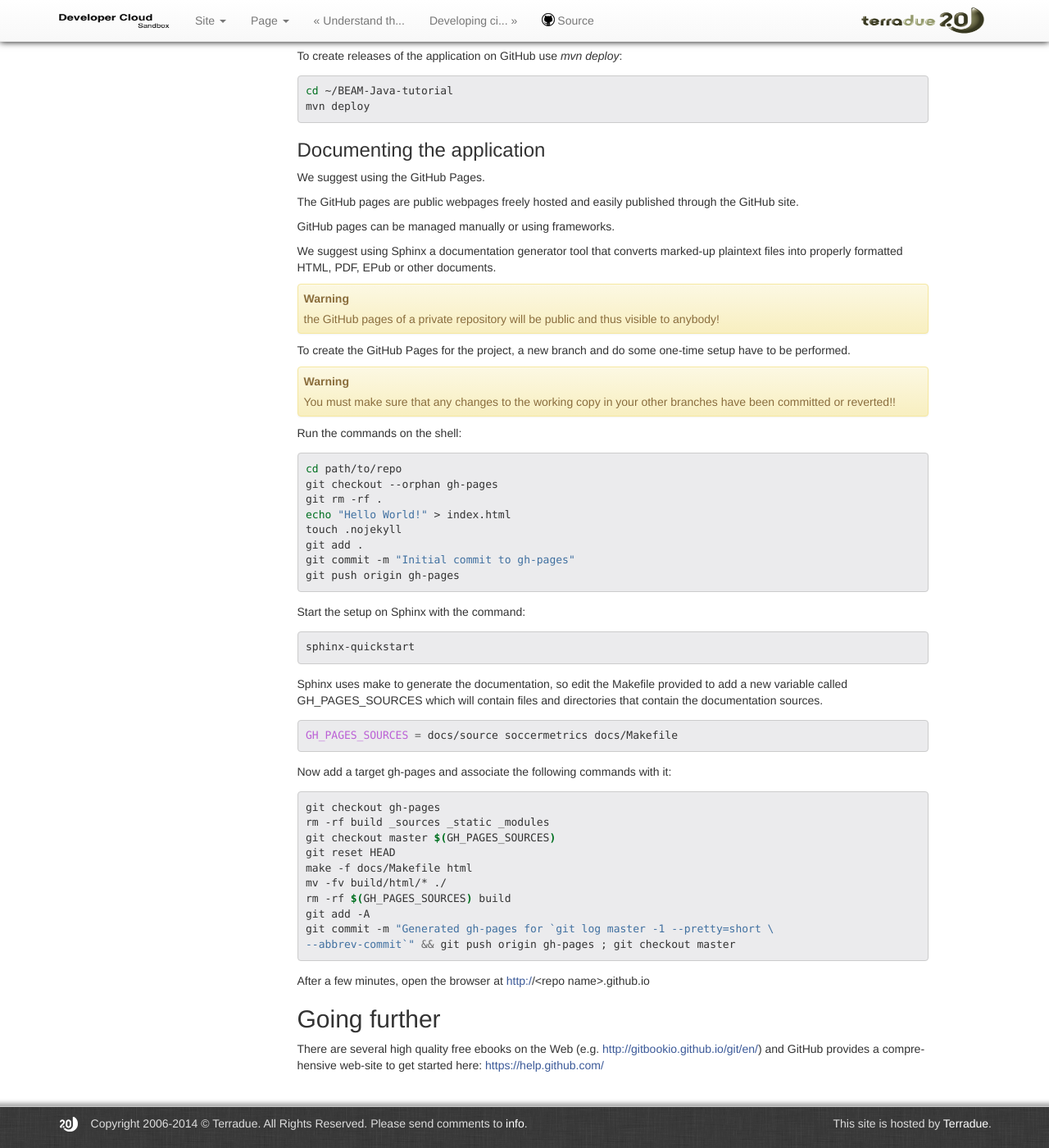
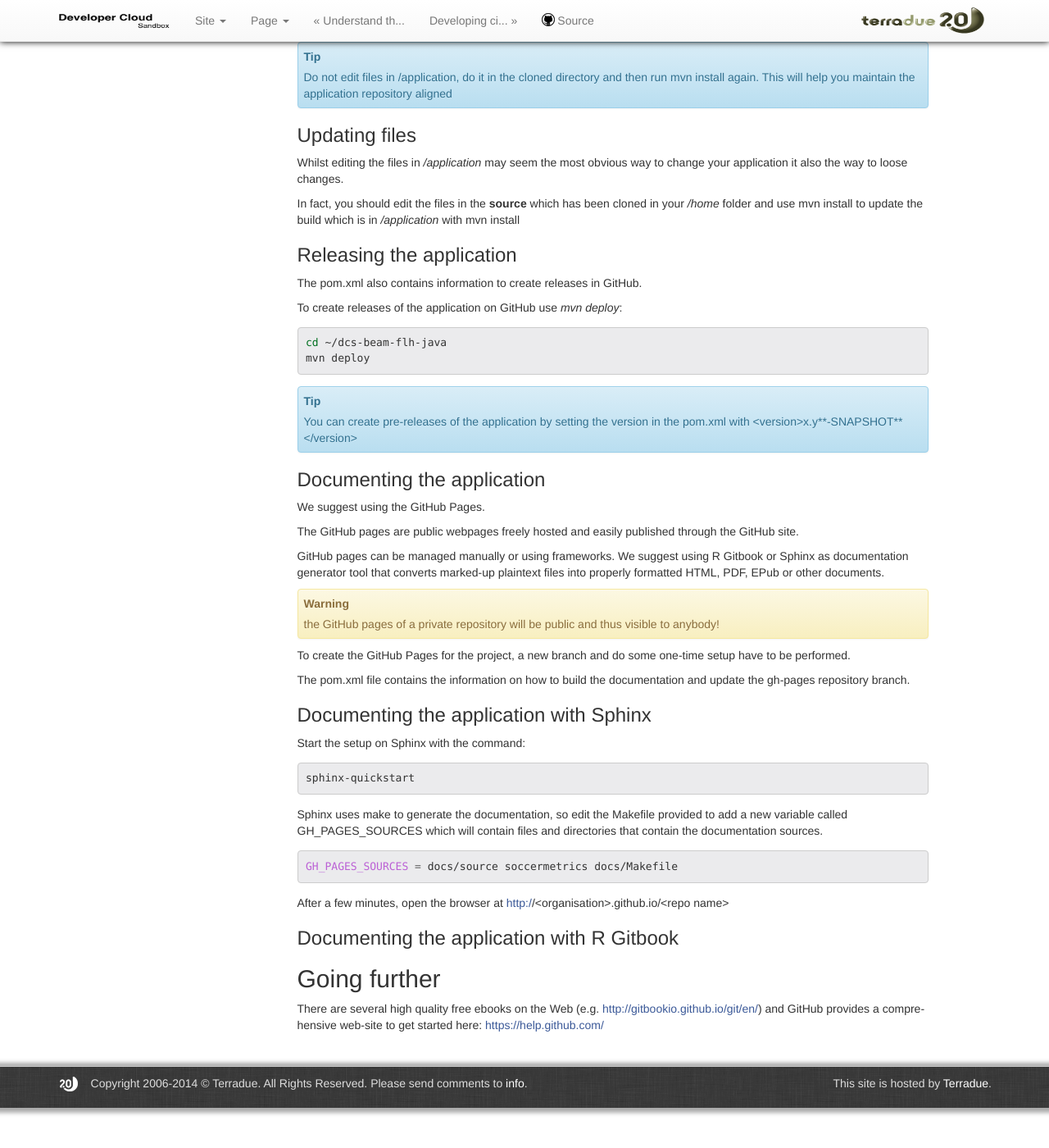
Before and after one commit to Terradue/doc-developer-sandbox, a Sphinx documentation site: the page built from source/start/github/index.rst, in a window 1280 px wide and 1400 px high, scrolled down 2148 px. Shown: the whole window at 82% size. Built offline with Sphinx 7.4.7, drawn with Linux system fonts in a browser that asks for light colours; pages that are not in the unit, such as notebooks, are missing from menus; some of the changed text lies outside the part shown.

Commit message:
Update index.rst

```diff
--- a/source/start/github/index.rst
+++ b/source/start/github/index.rst
@@ -49,9 +49,19 @@
           ...
       /java # if your application has Java code
       /resources # resources used to build the application
+      /R # if you application has R code
+      /python # if you application uses python code
       /...
+      /doc # use this folder to document the application
 
-.. seealso:: Have a look at the BEAM Java tutorial which implements the recommended structure: https://github.com/Terradue/BEAM-Java-tutorial
+.. seealso::
+
+  Have a look at the application tutorials which implements the recommended structure:
+
+    * MERIS Algal bloom detection https://github.com/Terradue/dcs-beam-algalbloom
+    * BEAM Toolbox Java FLH processor https://github.com/Terradue/dcs-beam-flh-java
+    * Landsat NDVI python module https://github.com/Terradue/dcs-python-ndvi
+    * SST timeseries R package https://github.com/Terradue/dcs-r-gbifsst
 
 The typical application development workflow
 ++++++++++++++++++++++++++++++++++++++++++++
@@ -59,7 +69,7 @@
 Cloning an existing repository
 ^^^^^^^^^^^^^^^^^^^^^^^^^^^^^^
 
-You'll need the SSH clone URL in the form: git@github.com:Terradue/BEAM-Java-tutorial.git
+You'll need the SSH clone URL in the form: git@github.com:Terradue/dcs-beam-flh-java.git
 
 Log on the sandbox using your key:
 
@@ -78,7 +88,7 @@
 .. code-block:: bash
 
   cd
-  git clone git@github.com:Terradue/BEAM-Java-tutorial.git
+  git clone git@github.com:Terradue/dcs-beam-flh-java.git
 
 Creating a new repository on github.com
 ^^^^^^^^^^^^^^^^^^^^^^^^^^^^^^^^^^^^^^^
@@ -94,12 +104,19 @@
 
 .. code-block:: bash
 
-  cd ~/BEAM-Java-tutorial
+  cd ~/dcs-beam-flh-java
   mvn install
 
-This will use the information available in the *pom.xml* file to build your application and copy the files to the */application* file system.
+This will use the information available in the *pom.xml* file to:
 
-At this point you can use ciop-simjob and ciop-simwf to test the application
+* Compile the BEAM Java code and copy the JARs in the right spot
+* Copy the app-resources files to the */application* file system.
+
+At this point you can use *ciop-simjob* and *ciop-simwf* to test the application
+
+.. tip::
+
+  Do not edit files in /application, do it in the cloned directory and then run mvn install again. This will help you maintain the application repository aligned
 
 Updating files
 ^^^^^^^^^^^^^^
@@ -111,12 +128,16 @@
 Releasing the application
 ^^^^^^^^^^^^^^^^^^^^^^^^^
 
+The pom.xml also contains information to create releases in GitHub.
+
 To create releases of the application on GitHub use *mvn deploy*:
 
 .. code-block:: bash
 
-  cd ~/BEAM-Java-tutorial
+  cd ~/dcs-beam-flh-java
   mvn deploy
+
+.. tip:: You can create pre-releases of the application by setting the version in the pom.xml with <version>x.y**-SNAPSHOT**</version>
 
 Documenting the application
 ^^^^^^^^^^^^^^^^^^^^^^^^^^^
@@ -125,28 +146,16 @@
 
 The GitHub pages are public webpages freely hosted and easily published through the GitHub site.
 
-GitHub pages can be managed manually or using frameworks.
-
-We suggest using Sphinx a documentation generator tool that converts marked-up plaintext files into properly formatted HTML, PDF, EPub or other documents.
+GitHub pages can be managed manually or using frameworks. We suggest using R Gitbook or Sphinx as documentation generator tool that converts marked-up plaintext files into properly formatted HTML, PDF, EPub or other documents.
 
 .. WARNING:: the GitHub pages of a private repository will be public and thus visible to anybody!
 
 To create the GitHub Pages for the project, a new branch and do some one-time setup have to be performed.
 
-.. WARNING:: You must make sure that any changes to the working copy in your other branches have been committed or reverted!!
+The pom.xml file contains the information on how to build the documentation and update the gh-pages repository branch.
 
-Run the commands on the shell:
-
-.. code-block:: bash
-
-  cd path/to/repo
-  git checkout --orphan gh-pages
-  git rm -rf .
-  echo "Hello World!" > index.html
-  touch .nojekyll
-  git add .
-  git commit -m "Initial commit to gh-pages"
-  git push origin gh-pages
+Documenting the application with Sphinx
+^^^^^^^^^^^^^^^^^^^^^^^^^^^^^^^^^^^^^^^
 
 Start the setup on Sphinx with the command:
 
@@ -160,22 +169,10 @@
 
   GH_PAGES_SOURCES = docs/source soccermetrics docs/Makefile
 
-Now add a target gh-pages and associate the following commands with it:
+After a few minutes, open the browser at http://<organisation>.github.io/<repo name>
 
-.. code-block:: bash
-
-  git checkout gh-pages
-  rm -rf build _sources _static _modules
-  git checkout master $(GH_PAGES_SOURCES)
-  git reset HEAD
-  make -f docs/Makefile html
-  mv -fv build/html/* ./
-  rm -rf $(GH_PAGES_SOURCES) build
-  git add -A
-  git commit -m "Generated gh-pages for `git log master -1 --pretty=short \
-  --abbrev-commit`" && git push origin gh-pages ; git checkout master
-
-After a few minutes, open the browser at http://<repo name>.github.io
+Documenting the application with R Gitbook
+^^^^^^^^^^^^^^^^^^^^^^^^^^^^^^^^^^^^^^^^^^
 
 Going further
 +++++++++++++
```
